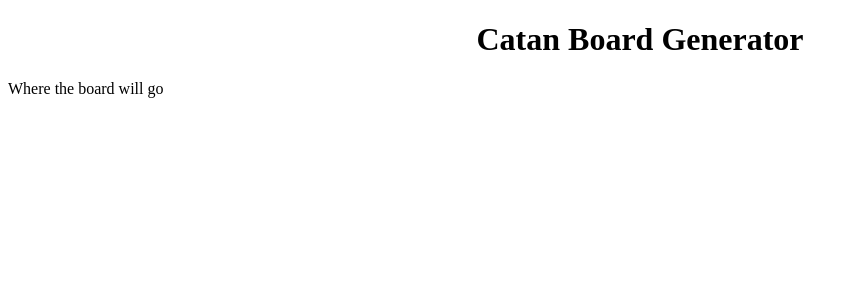
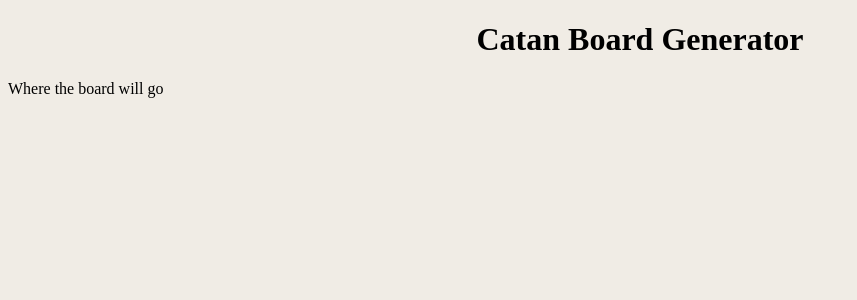
Before and after one commit to samcolson4/react-catan, a React (Create React App) app in the folder catan/: page / in a window 1280 px wide. Shown: the top 300 px of the page, without its empty margins (0-857 px from the left). Built offline with nearby package versions, Linux system fonts and the light colour scheme.

Commit message:
Change page background colour

```diff
--- a/catan/public/index.html
+++ b/catan/public/index.html
@@ -10,6 +10,7 @@
       content="Web site created using create-react-app"
     />
     <link rel="apple-touch-icon" href="%PUBLIC_URL%/logo192.png" />
+    <link rel="stylesheet" href="./page.css" />
     <!--
       manifest.json provides metadata used when your web app is installed on a
       user's mobile device or desktop. See https://developers.google.com/web/fundamentals/web-app-manifest/
@@ -24,7 +25,7 @@
       work correctly both with client-side routing and a non-root public URL.
       Learn how to configure a non-root public URL by running `npm run build`.
     -->
-    <title>React App</title>
+    <title>Catan Board Generator</title>
   </head>
   <body>
     <noscript>You need to enable JavaScript to run this app.</noscript>
--- /dev/null
+++ b/catan/public/page.css
@@ -0,0 +1,3 @@
+body {
+  background-color: rgb(240, 236, 229);
+}
--- a/catan/src/components/App.js
+++ b/catan/src/components/App.js
@@ -1,5 +1,6 @@
 import Header from './header/Header.js'
 import Generator from './generator/Generator.js'
+import './app.css'
 
 function App() {
   return (
--- /dev/null
+++ b/catan/src/components/app.css
@@ -0,0 +1,3 @@
+.App {
+
+}
```
Also changed, not shown: 1 other file (tests, documents, lock files or other folders).
